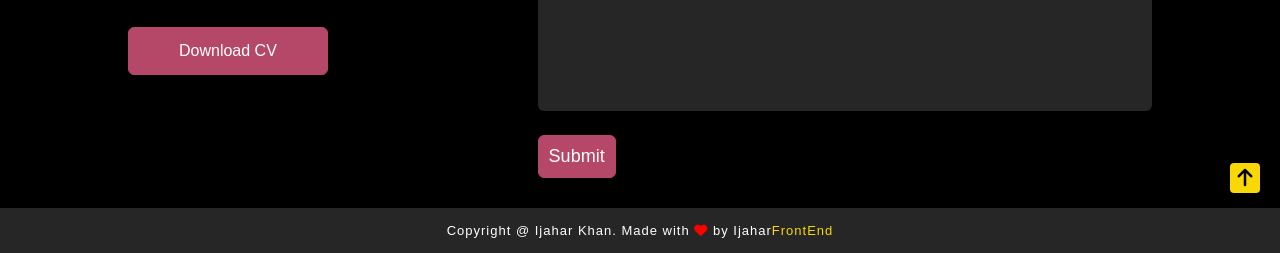
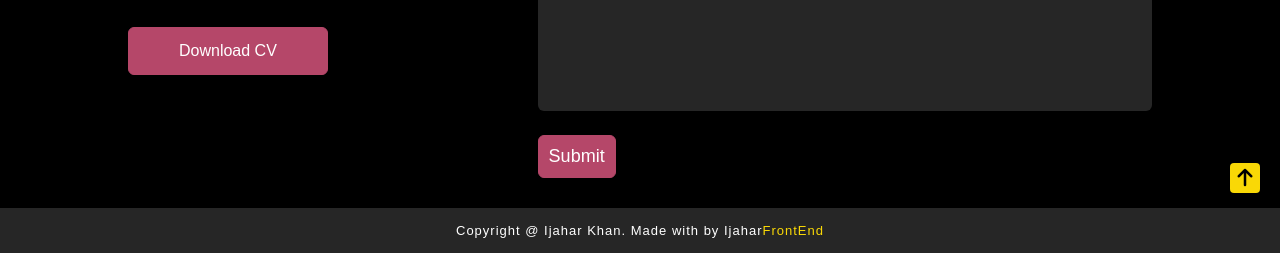
Before and after one commit to IJAHARKHAN/portfolio, a plain HTML site: page index.html in a window 1280 px wide. Shown: the part 2793-3046 px from the top of the page. Drawn offline with Linux system fonts and the light colour scheme.

Commit message:
Remove Heart

```diff
--- a/index.html
+++ b/index.html
@@ -219,7 +219,9 @@
 
 
         <div class="copyright">
-            <p>Copyright @ Ijahar Khan. Made with <i class="fa-solid fa-heart"></i> by Ijahar<span>FrontEnd</span></p>
+            <p>Copyright @ Ijahar Khan. Made with
+                <!-- <i class="fa-solid fa-heart"></i>  -->
+                by Ijahar<span>FrontEnd</span></p>
         </div>
 
     </div>
```
